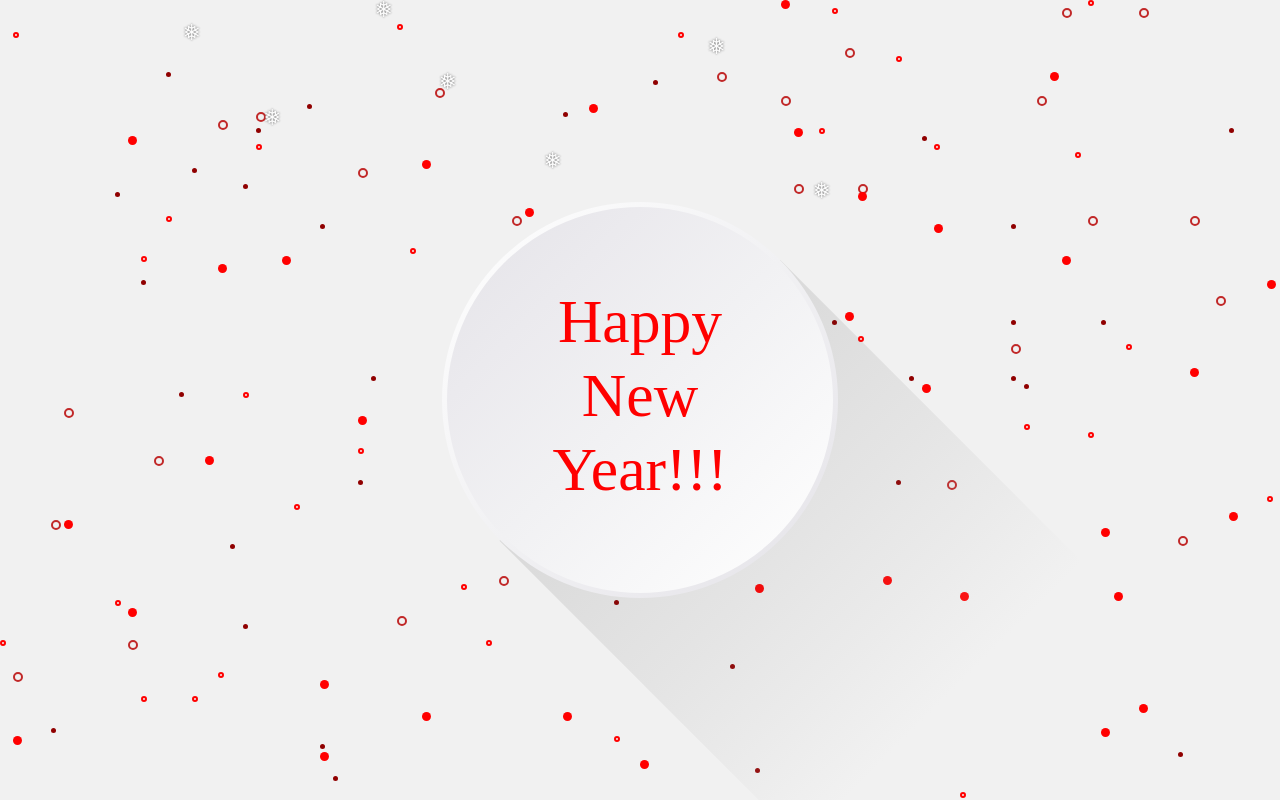
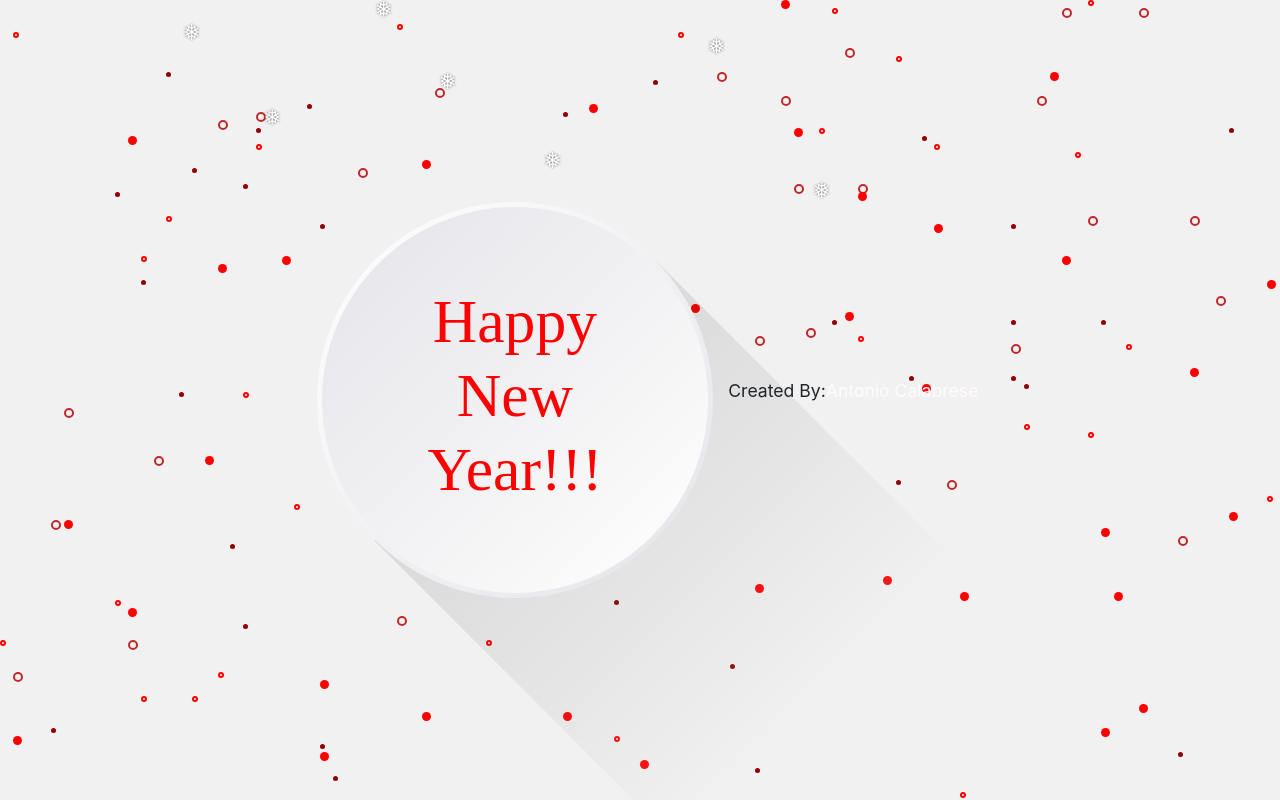
Before and after one commit to ancalabrese/Happy-Holidays, a React (Create React App) app: page / in a window 1280 px wide. Built offline with nearby package versions, Linux system fonts and the light colour scheme; a web font is replaced by a local one.

Commit message:
Fixed chrome toolbar theme color

```diff
--- a/public/index.html
+++ b/public/index.html
@@ -5,7 +5,6 @@
   <meta charset="utf-8" />
   <link rel="icon" href="%PUBLIC_URL%/favicon.ico" />
   <meta name="viewport" content="width=device-width, initial-scale=1" />
-  <meta name="theme-color" content="#000000" />
 
   <link rel="apple-touch-icon" href="%PUBLIC_URL%/logo192.png" />
   <!--
--- a/src/Components/App/App.js
+++ b/src/Components/App/App.js
@@ -24,9 +24,11 @@ function App() {
         <Col className={"align-items-center"} xs={{ span: 12 }} md={{ span: 6 }} lg={{ span: 4 }} >
           <RoundWishBox />
         </Col>
-        {/* <Col className={"align-items-end"}>
-          <p>Created By:<a href="https://antonio-calabarese.com/">Antonio Calabrese</a></p>
-        </Col> */}
+        <Row>
+          <Col className={"align-items-end"}>
+            <p>Created By:<a href="https://antonio-calabarese.com/">Antonio Calabrese</a></p>
+          </Col>
+        </Row>
 
       </Row>
     </Container>
```
Also changed, not shown: 1 other file (tests, documents, lock files or other folders).
